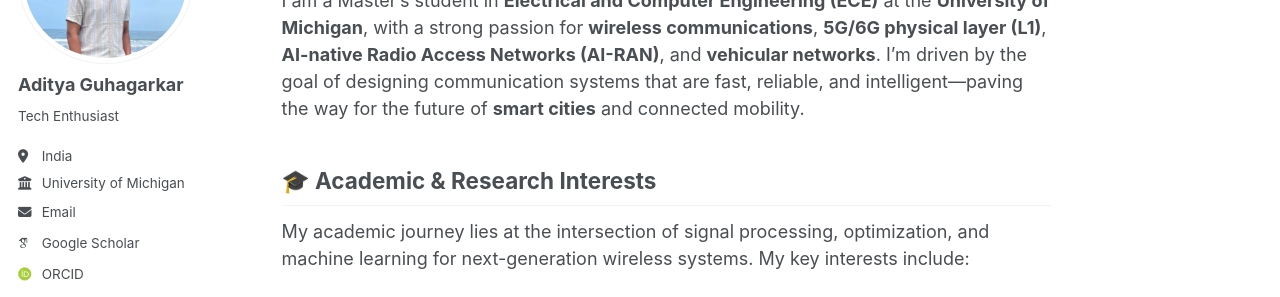
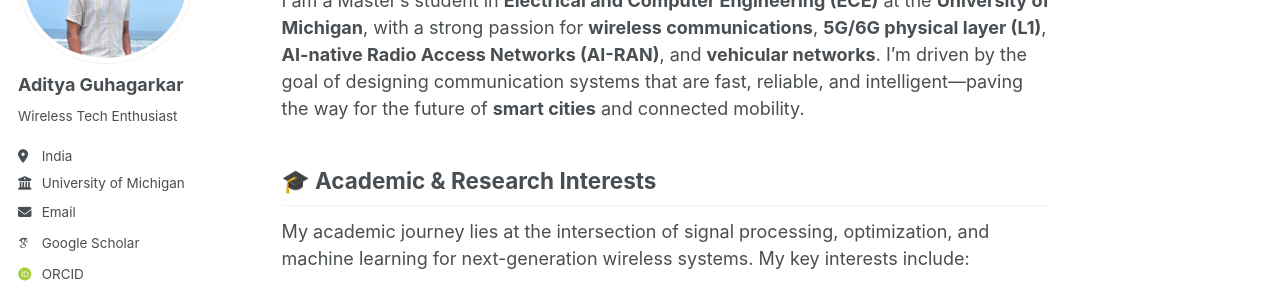
Before and after one commit to AdityaGuhagarkar/adityaguhagarkar.github.io, a Jekyll site: the page built from _pages/about.md, in a window 1280 px wide. Shown: the part 209-506 px from the top of the page. Built offline with Jekyll 4.4.1, drawn with Linux system fonts in a browser that asks for light colours; some web fonts are replaced.

Commit message:
Update _config.yml

```diff
--- a/_config.yml
+++ b/_config.yml
@@ -24,7 +24,7 @@ author:
   avatar           : "Good.jpg"
   name             : "Aditya Guhagarkar"
   pronouns         : # example: "she/her"
-  bio              : "Tech Enthusiast"
+  bio              : "Wireless Tech Enthusiast"
   location         : "India"
   employer         : "University of Michigan"
   uri              : # URL
```
